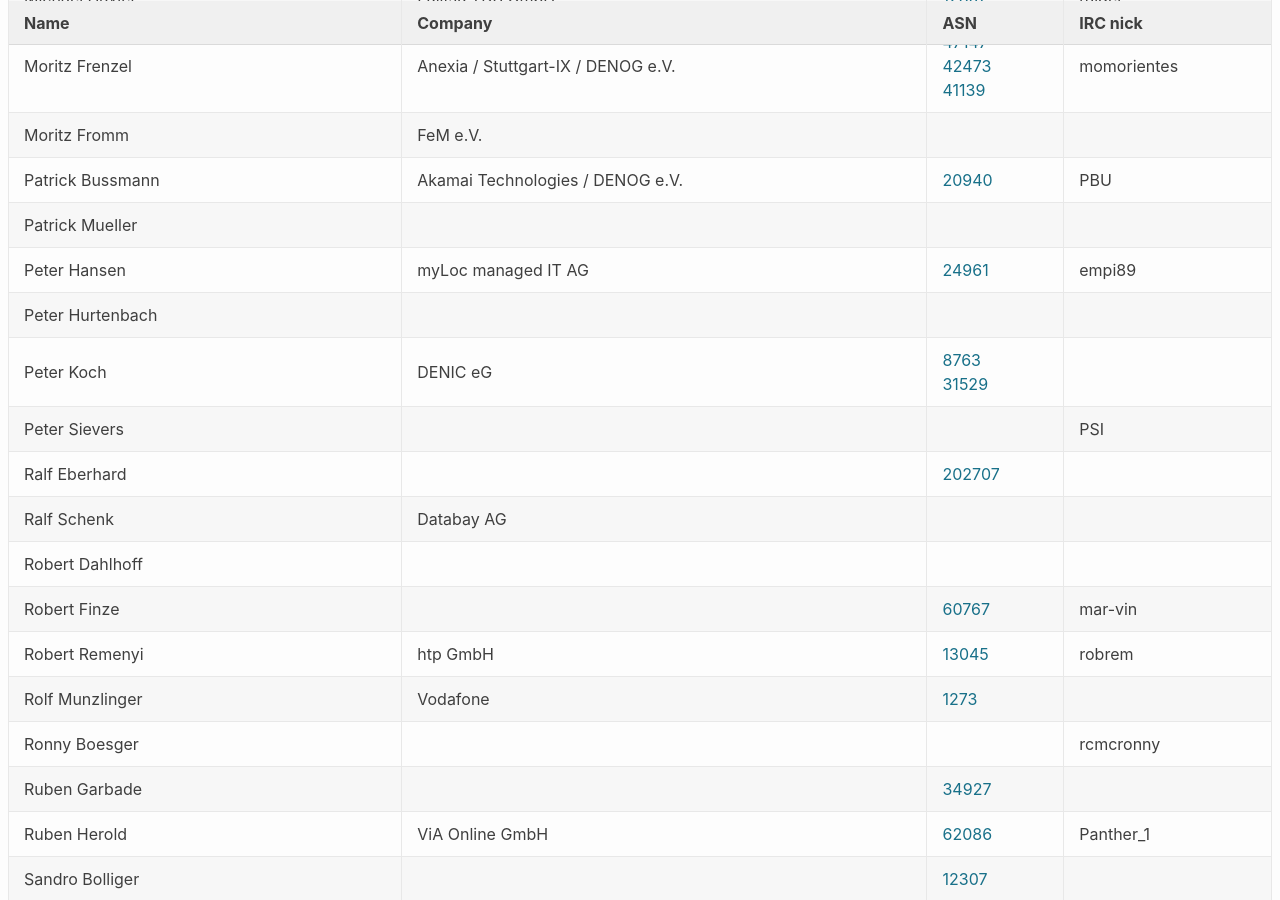
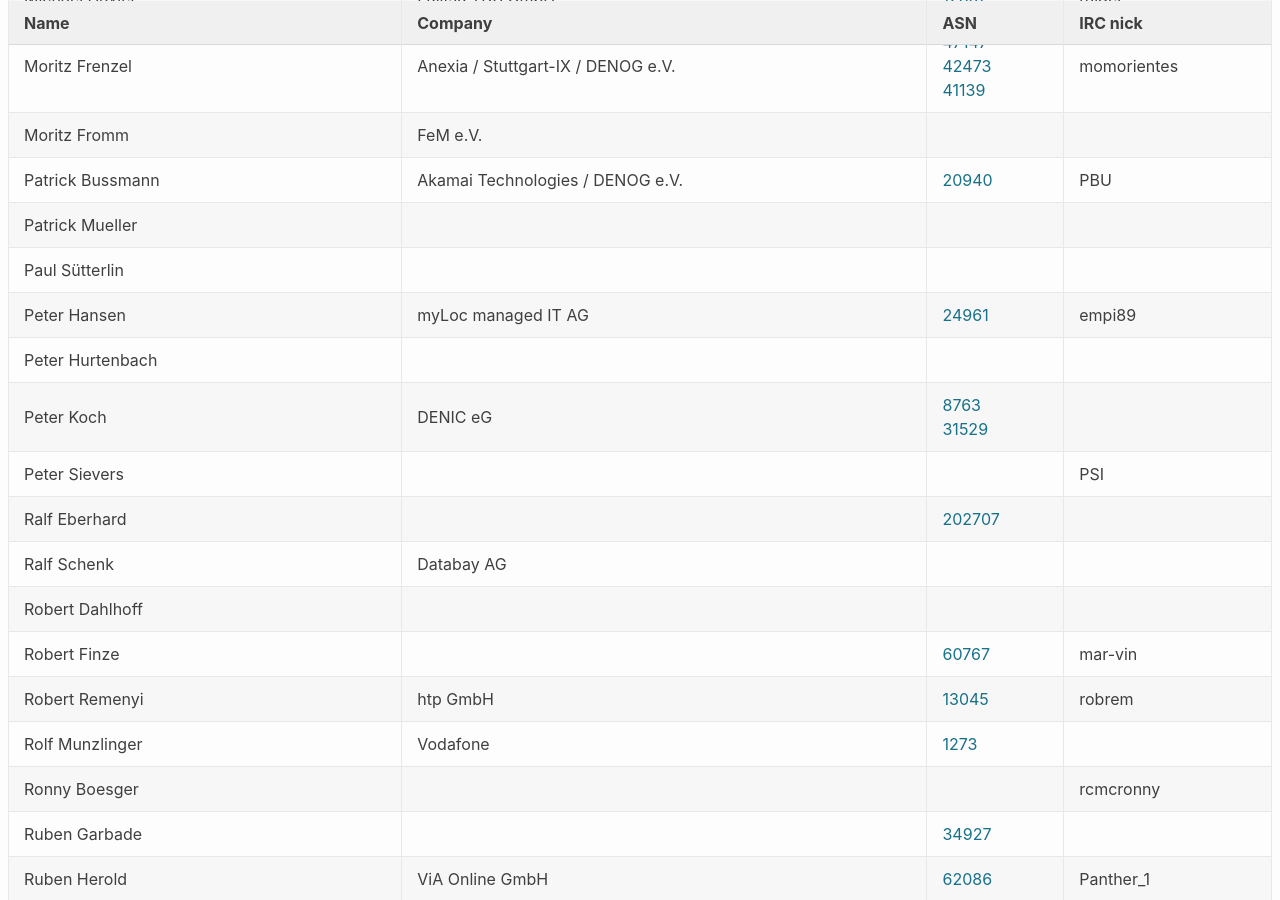
Before and after one commit to denog/pretix-attendeelist, a Jekyll site: the page built from denog2020.markdown, in a window 1280 px wide and 900 px high, scrolled down 3832 px. Built offline with Jekyll 4.4.1, drawn with Linux system fonts in a browser that asks for light colours.

Commit message:
Latest data: Fri Jan 29 10:34:13 UTC 2021

```diff
--- a/_data/attendees_meetup2021-01.json
+++ b/_data/attendees_meetup2021-01.json
@@ -492,6 +492,12 @@
     "asn": null
   },
   {
+    "name": "Paul Sütterlin",
+    "company": null,
+    "irc": null,
+    "asn": null
+  },
+  {
     "name": "Peter Hansen",
     "company": "myLoc managed IT AG",
     "irc": "empi89",
```
